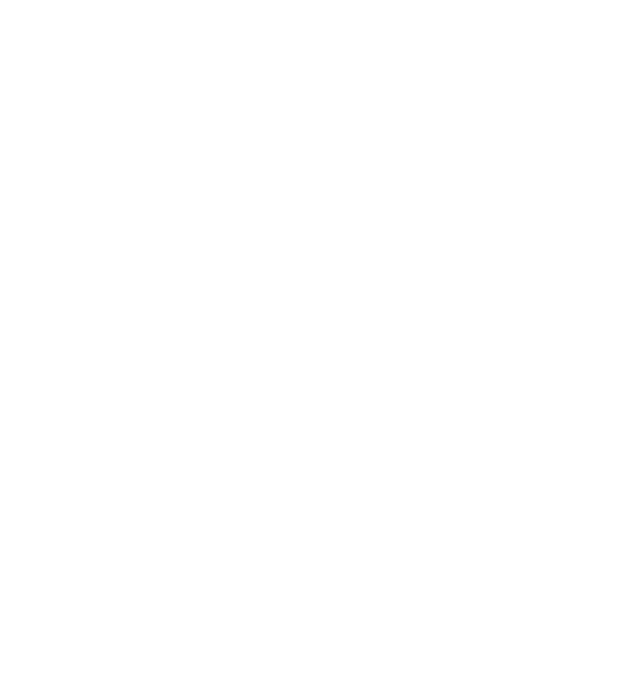
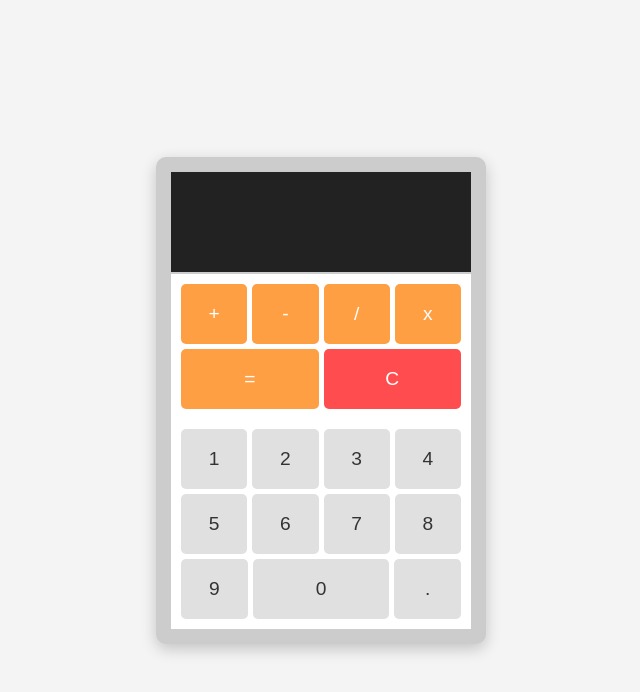
Before and after one commit to giselaimera/calculator, a plain HTML site: page index.html in a window 1280 px wide. Shown: the whole page, without its empty margins (319-959 px from the left). Drawn offline with Linux system fonts and the light colour scheme.

Commit message:
Created a simple HTML and CSS calculator with all the necessary buttons

```diff
--- a/index.html
+++ b/index.html
@@ -7,6 +7,30 @@
     <title>Calculator</title>
   </head>
   <body>
+    <div class="calculator">
+      <div class="result"></div>
+      <div class="operators">
+        <button class="operator">+</button>
+        <button class="operator">-</button>
+        <button class="operator">/</button>
+        <button class="operator">x</button>
+        <button class="operator equals">=</button>
+        <button class="operator clear">C</button>
+      </div>
+      <div class="numbers">
+        <button class="number">1</button>
+        <button class="number">2</button>
+        <button class="number">3</button>
+        <button class="number">4</button>
+        <button class="number">5</button>
+        <button class="number">6</button>
+        <button class="number">7</button>
+        <button class="number">8</button>
+        <button class="number">9</button>
+        <button class="number zero">0</button>
+        <button class="number">.</button>
+      </div>
+    </div>
     <script src="script.js"></script>
   </body>
 </html>
--- a/style.css
+++ b/style.css
@@ -0,0 +1,71 @@
+body {
+    display: flex;
+    justify-content: center;
+    align-items: center;
+    height: 100vh;
+    margin: 0;
+    background-color: #f4f4f4;
+    font-family: Arial, sans-serif;
+  }
+.calculator{
+    display: flex;
+    flex-direction: column;
+    width: 300px;
+    border: 15px solid #ccc;
+    border-radius: 10px;
+    overflow: hidden;
+    background-color: #fff;
+    box-shadow: 0 5px 15px rgba(0, 0, 0, 0.2);
+}
+.result {
+    height: 80px;
+    display: flex;
+    align-items: center;
+    justify-content: flex-end;
+    padding: 10px;
+    background-color: #222;
+    color: #fff;
+    font-size: 2rem;
+    overflow-x: auto;
+    border-bottom: 2px solid #ccc;
+  }
+  .operators,
+  .numbers {
+    display: flex;
+    flex-wrap: wrap;
+    gap: 5px;
+    padding: 10px;
+    justify-content: center;
+  }
+  button {
+    flex: 1 1 calc(25% - 10px);
+    height: 60px;
+    background-color: #e0e0e0;
+    border: none;
+    border-radius: 5px;
+    font-size: 1.2rem;
+    color: #333;
+    cursor: pointer;
+    display: flex;
+    justify-content: center;
+    align-items: center;
+  }
+  button:active{
+    background-color: #ccc;
+  }
+  button.operator:active {
+    background-color: #e8c09a;
+  }
+
+  button.operator {
+    background-color: #ff9f43;
+    color: #fff;
+  }
+
+  button.operator.clear {
+    background-color: #ff4d4f;
+  }
+
+  button.zero {
+    flex: 1 1 calc(50% - 10px);
+  }
```
